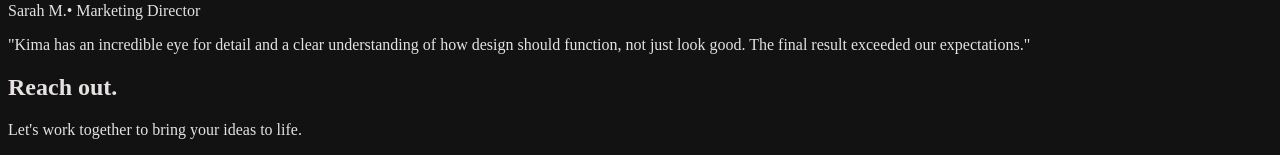
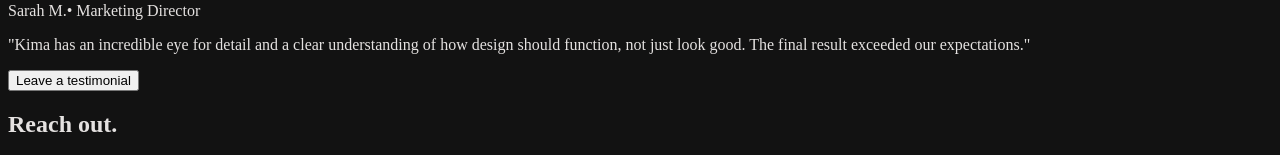
Before and after one commit to FelecityArt/portfolio-app, a React (Vite) app: page / in a window 1280 px wide. Shown: the part 4129-4284 px from the top of the page. Built offline with nearby package versions, Linux system fonts and the light colour scheme.

Commit message:
feat: wire testimonial form trigger and modal into Testimonials section

```diff
--- a/src/App.jsx
+++ b/src/App.jsx
@@ -539,6 +539,7 @@ function TestimonialModal({ onClose }) {
 }
 
 function Testimonials() {
+  const [showForm, setShowForm] = React.useState(false)
   return (
     <div>
       <SectionTitle>Testimonials.</SectionTitle>
@@ -560,6 +561,13 @@ function Testimonials() {
           </div>
         ))}
       </div>
+      <button
+        onClick={() => setShowForm(true)}
+        className="mt-6 text-xs text-[#8e9192] underline underline-offset-2 hover:text-white transition-colors"
+      >
+        Leave a testimonial
+      </button>
+      {showForm && <TestimonialModal onClose={() => setShowForm(false)} />}
     </div>
   )
 }
```
